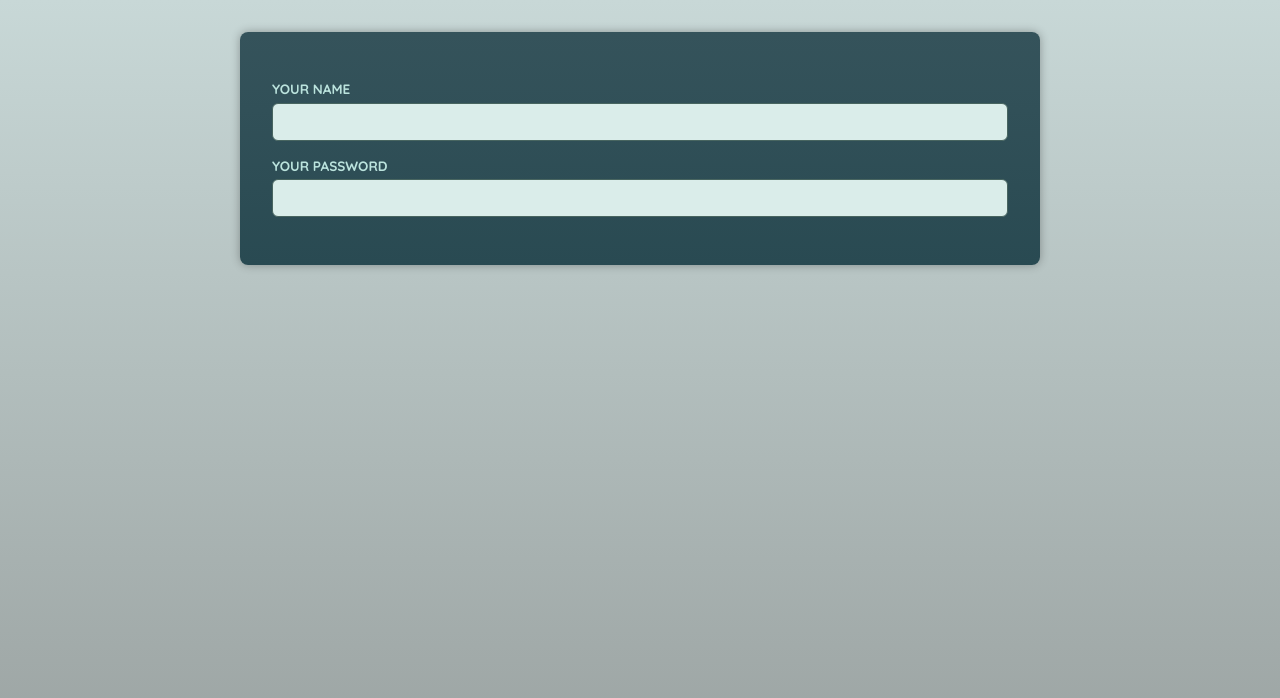
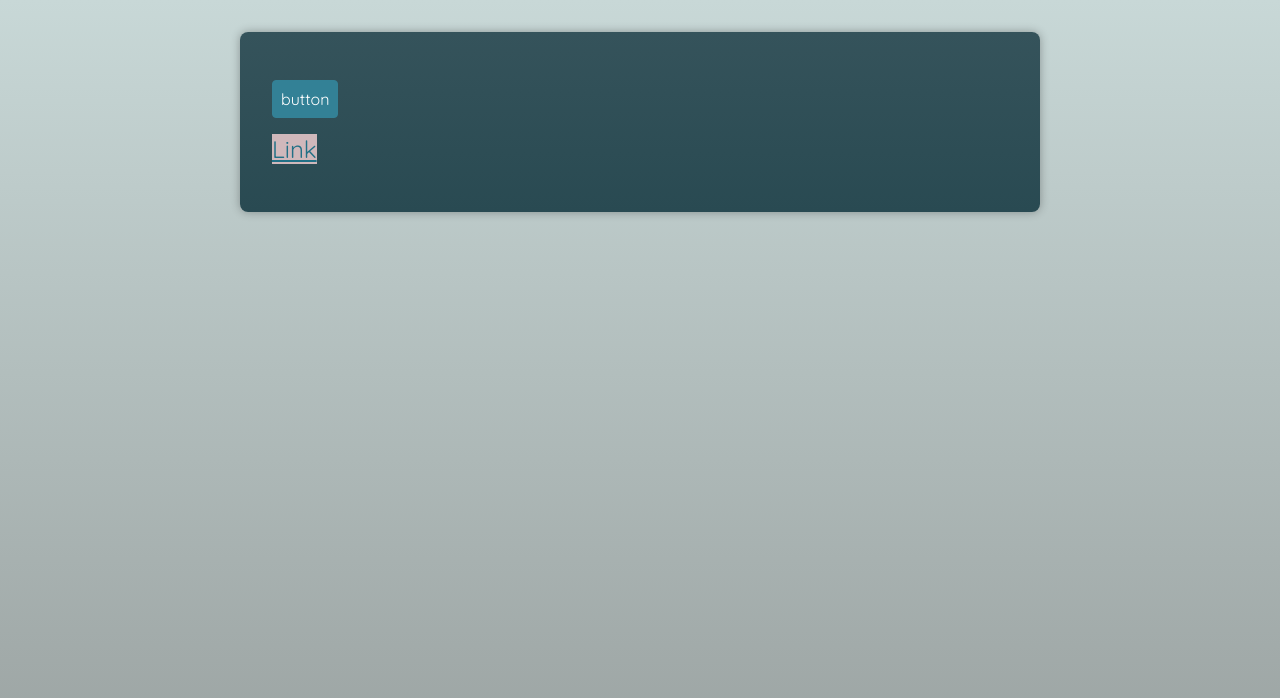
Before and after one commit to EzzEldienMohsen/React-TS-P2, a React (Vite) app: page / in a window 1280 px wide. Shown: the top 698 px of the page. Built offline with nearby package versions, Linux system fonts and the light colour scheme; a web font is replaced by a local one.

Commit message:
button component + CSS modification

```diff
--- a/src/App.tsx
+++ b/src/App.tsx
@@ -1,10 +1,20 @@
-import Input from './components/Input';
+import Button from './components/Button';
 
 function App() {
   return (
     <main>
-      <Input type="text" name="name" text="your name" />
-      <Input type="password" name="password" text="your password" />
+      <p>
+        <Button el="button">button</Button>
+      </p>
+      <p>
+        <Button
+          el="link"
+          href="https://react-ts-brown.vercel.app/"
+          target="__blank"
+        >
+          Link
+        </Button>
+      </p>
     </main>
   );
 }
--- /dev/null
+++ b/src/components/Button.tsx
@@ -0,0 +1,18 @@
+import React from 'react';
+type ButtonProps = {
+  el: 'button';
+  children: React.ReactNode;
+} & React.ComponentPropsWithoutRef<'button'>;
+type Anchor = {
+  el: 'link';
+  children: React.ReactNode;
+} & React.ComponentPropsWithoutRef<'a'>;
+type BProps = Anchor | ButtonProps;
+const Button: React.FC<BProps> = (props) => {
+  if (props.el === 'link') {
+    return <a {...props}></a>;
+  }
+  return <button {...props}></button>;
+};
+
+export default Button;
--- a/src/index.css
+++ b/src/index.css
@@ -101,7 +101,7 @@ input {
   color: #07302a;
 }
 
-.button {
+button {
   font: inherit;
   padding: 0.5rem;
   border-radius: 4px;
@@ -111,12 +111,16 @@ input {
   cursor: pointer;
 }
 
-.button:hover,
-.button:active {
+button:hover,
+button:active {
   background-color: #217086;
   border-color: #217086;
 }
-
+a {
+  background-color: #d0b8bb;
+  color: #217086;
+  font-size: 1.5rem;
+}
 #add-timer {
   max-width: 20rem;
   margin: 3rem auto;
```
